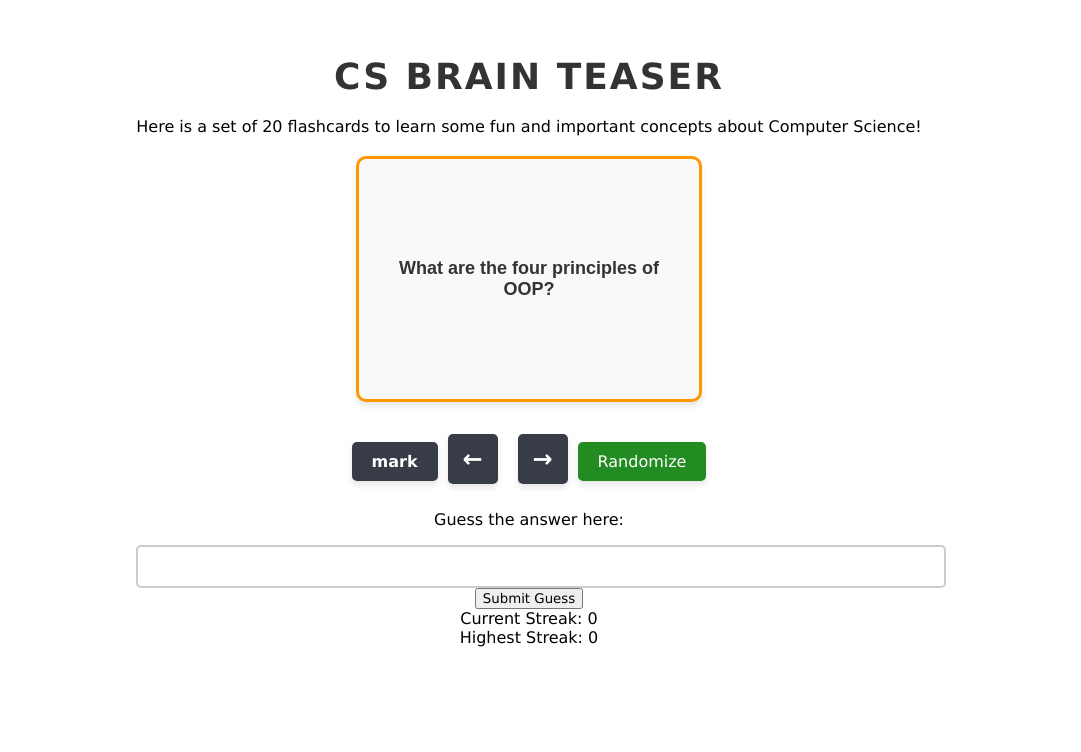
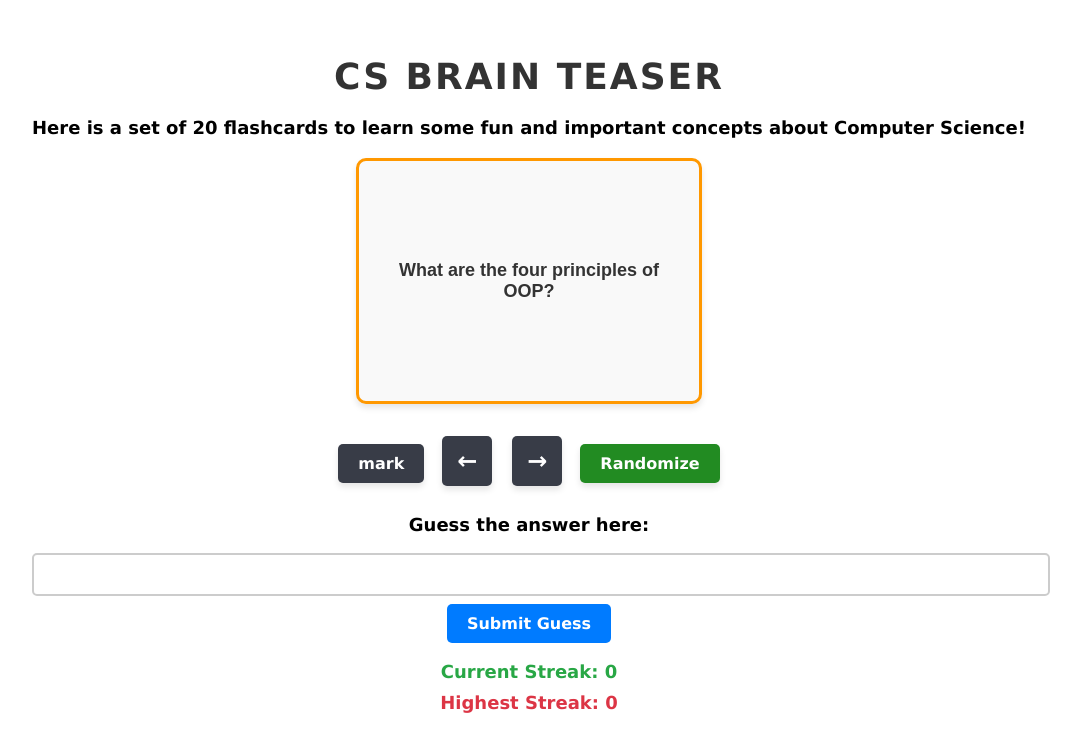
Before and after one commit to aalbekord/flashcards, a React (Vite) app: page / in a window 1280 px wide. Shown: the top 752 px of the page, without its empty margins (111-1192 px from the left). Built offline with nearby package versions, Linux system fonts and the light colour scheme.

Commit message:
css styling

```diff
--- a/src/components/InputForm.css
+++ b/src/components/InputForm.css
@@ -26,3 +26,42 @@ input.red {
   border-color: #dc3545; /* Red border */
   box-shadow: 0 0 5px rgba(220, 53, 69, 0.5); /* Subtle red glow */
 }
+/* Styling for the Submit Guess button */
+button {
+  background-color: #007bff; /* Blue background */
+  color: white; /* White text */
+  border: none; /* Remove default border */
+  border-radius: 5px; /* Rounded corners */
+  padding: 10px 20px; /* Add padding for a comfortable size */
+  font-size: 16px; /* Adjust font size */
+  font-weight: bold; /* Make the text bold */
+  cursor: pointer; /* Pointer cursor on hover */
+  transition: transform 0.2s ease, box-shadow 0.2s ease; /* Smooth hover effects */
+  margin: 8px;
+}
+
+button:hover {
+  background-color: #0056b3; /* Darker blue on hover */
+  box-shadow: 0 4px 6px rgba(0, 0, 0, 0.2); /* Add a shadow on hover */
+  transform: scale(1.05); /* Slightly enlarge on hover */
+}
+
+button:active {
+  background-color: #003f7f; /* Even darker blue when clicked */
+  transform: scale(0.95); /* Slightly shrink on click */
+}
+
+/* Styling for the streaks */
+div {
+  font-size: 18px; /* Adjust font size */
+  font-weight: bold; /* Make the text bold */
+  margin-top: 10px; /* Add spacing between streaks */
+}
+
+div#current-streak {
+  color: #28a745; /* Green color for Current Streak */
+}
+
+div#highest-streak {
+  color: #dc3545; /* Red color for Highest Streak */
+}
--- a/src/components/InputForm.jsx
+++ b/src/components/InputForm.jsx
@@ -38,11 +38,18 @@ const handleFormSubmit = (e) => {
         <p>
           <span>Guess the answer here: </span>
         </p>
-        <input onChange={handleInputChange} className={color} type="text" value={guess} />
-        <button onClick={handleButtonClick} type="button">Submit Guess</button>
+        <input
+          onChange={handleInputChange}
+          className={color}
+          type="text"
+          value={guess}
+        />
+        <button onClick={handleButtonClick} type="button">
+          Submit Guess
+        </button>
       </form>
-      <div>Current Streak: {streak}</div>
-      <div>Highest Streak: {highestStreak}</div>
+      <div id="current-streak">Current Streak: {streak}</div>
+      <div id="highest-streak">Highest Streak: {highestStreak}</div>
     </>
   )
 };
```
